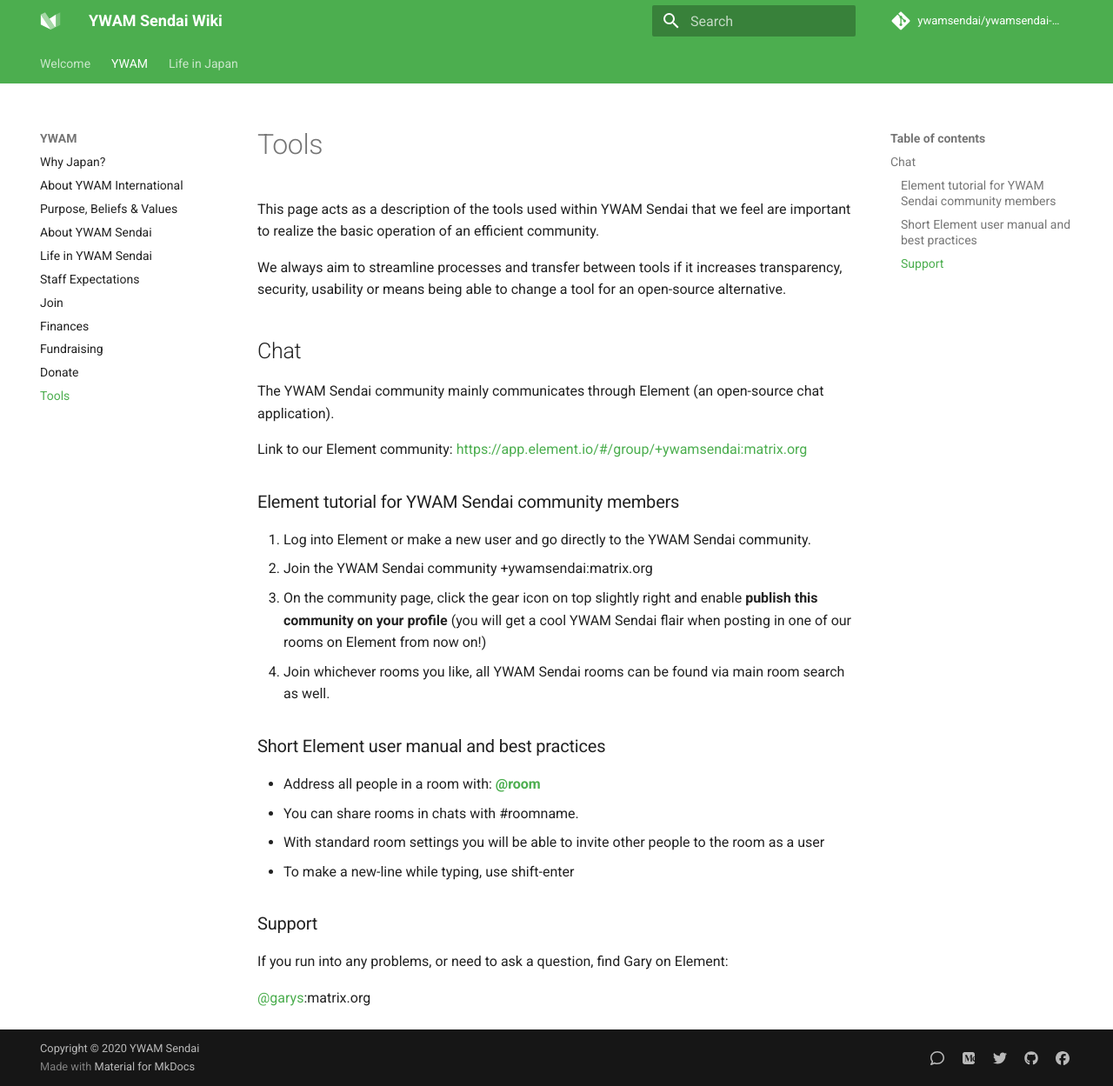
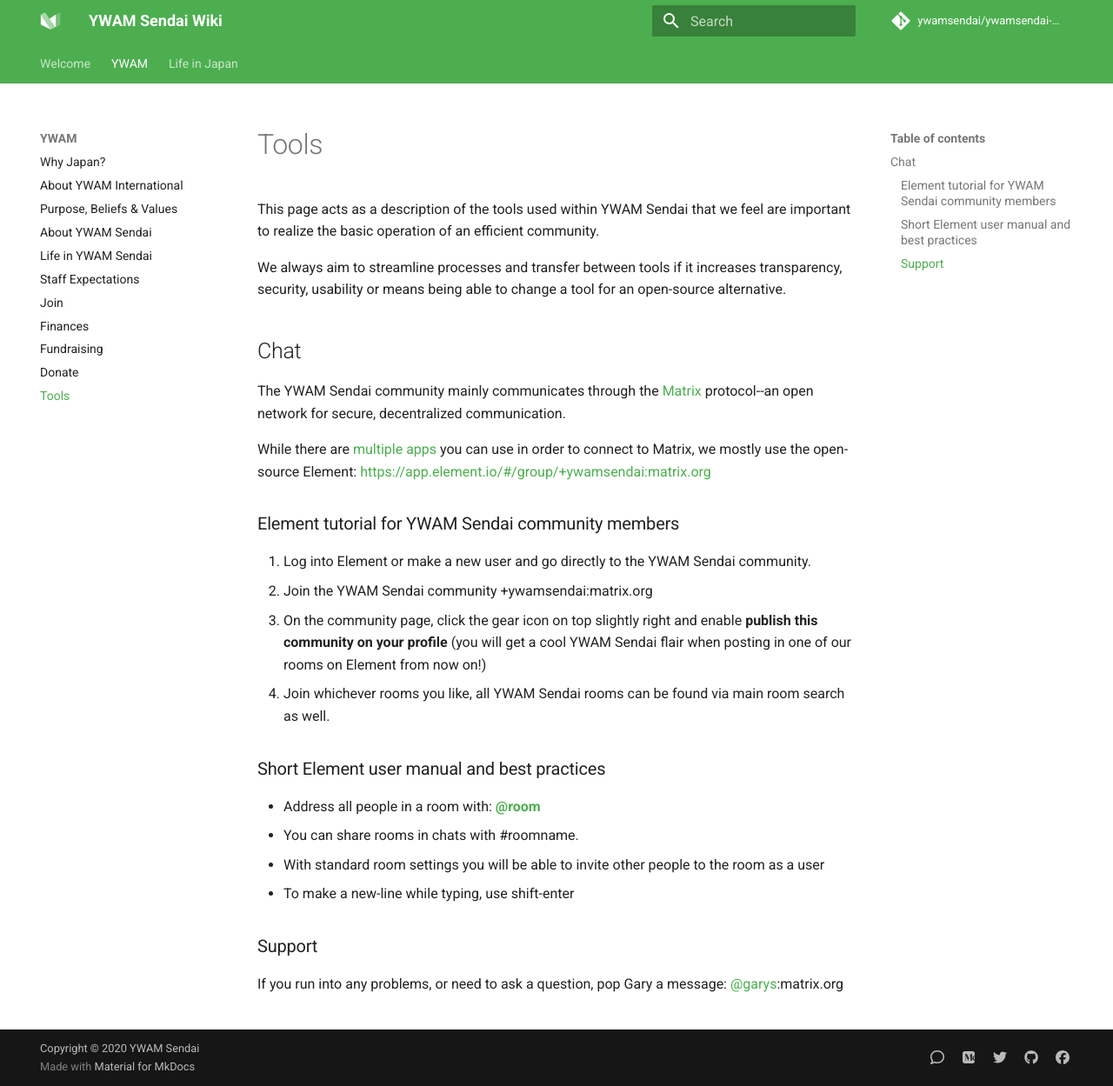
Before and after one commit to ywamsendai/ywamsendai-wiki, an MkDocs documentation site: the page built from docs/ywam/tools.md, in a window 1280 px wide and 1249 px high. Shown: the whole window at 87% size. Built offline with MkDocs 1.6.1 and Material for MkDocs 9.7.7, drawn with Linux system fonts in a browser that asks for light colours; comment, search, counter and statistics services are not loaded.

Commit message:
made distinction between Matix and Element

```diff
--- a/docs/ywam/tools.md
+++ b/docs/ywam/tools.md
@@ -6,9 +6,9 @@
 
 ##Chat
 
-The YWAM Sendai community mainly communicates through Element (an open-source chat application).
+The YWAM Sendai community mainly communicates through the [Matrix](https://matrix.org/) protocol--an open network for secure, decentralized communication.
 
-Link to our Element community: [https://app.element.io/#/group/+ywamsendai:matrix.org](https://app.element.io/#/group/+ywamsendai:matrix.org)
+While there are [multiple apps](https://matrix.to/#/#ywamsendai:matrix.org) you can use in order to connect to Matrix, we mostly use the open-source Element: [https://app.element.io/#/group/+ywamsendai:matrix.org](https://app.element.io/#/group/+ywamsendai:matrix.org)
 
 ###Element tutorial for YWAM Sendai community members
 
@@ -26,6 +26,4 @@
 
 ###Support
 
-If you run into any problems, or need to ask a question, find Gary on Element:
-
-@garys:matrix.org
+If you run into any problems, or need to ask a question, pop Gary a message: @garys:matrix.org
```
